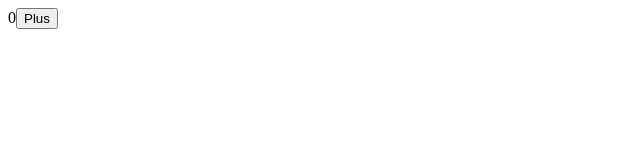
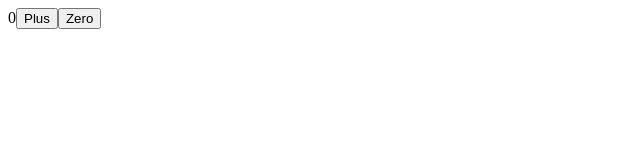
Before and after one commit to IsratJahan13/02-laskuri, a React (Vite) app: page / in a window 1280 px wide. Shown: the top 160 px of the page, without its empty margins (0-640 px from the left). Built offline with nearby package versions, Linux system fonts and the light colour scheme.

Commit message:
reset button has added

```diff
--- a/src/App.jsx
+++ b/src/App.jsx
@@ -8,6 +8,7 @@ const App = () => {
     <>
       {counter}
       <button onClick={() => setCounter(counter + 1)}>Plus</button>
+      <button onClick={() => setCounter(0)}>Zero</button>
     </>
   )
 }
```
